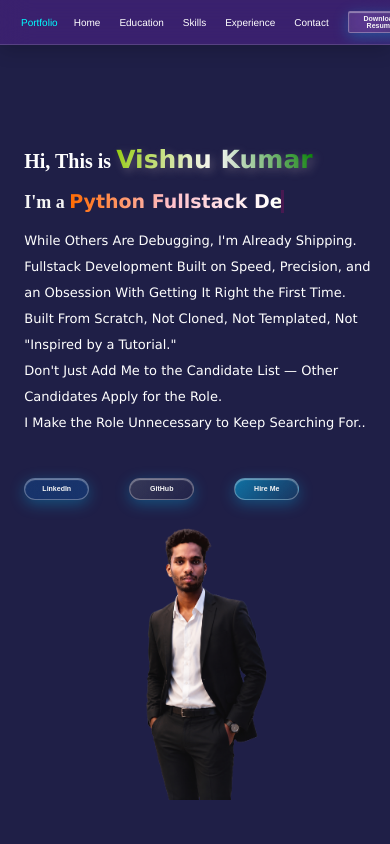
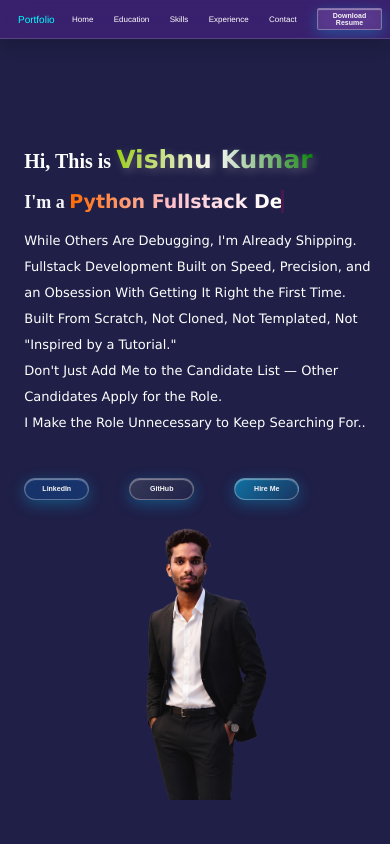
Before and after one commit to vishnukumarprojects/Portfolio, a plain HTML site: page index.html in a window 390 px wide. Shown: the top 844 px of the page. Drawn offline with Linux system fonts and the light colour scheme.

Commit message:
style.css

```diff
--- a/style.css
+++ b/style.css
@@ -566,7 +566,7 @@ footer{
         flex-wrap: nowrap;
         justify-content: space-between;
         align-items: center;
-        padding: 8px;
+        padding: 5px;
     }
 
     .nav-bar ul li {
@@ -584,12 +584,12 @@ footer{
 
 
     .nav-bar ul li a {
-        font-size: 10px;
+        font-size: 8px;
         padding: 3px;
     }
 
     .nav-bar ul a {
-        font-size: 10px;
+        font-size: 8px;
     }
 
     .sp {
```
